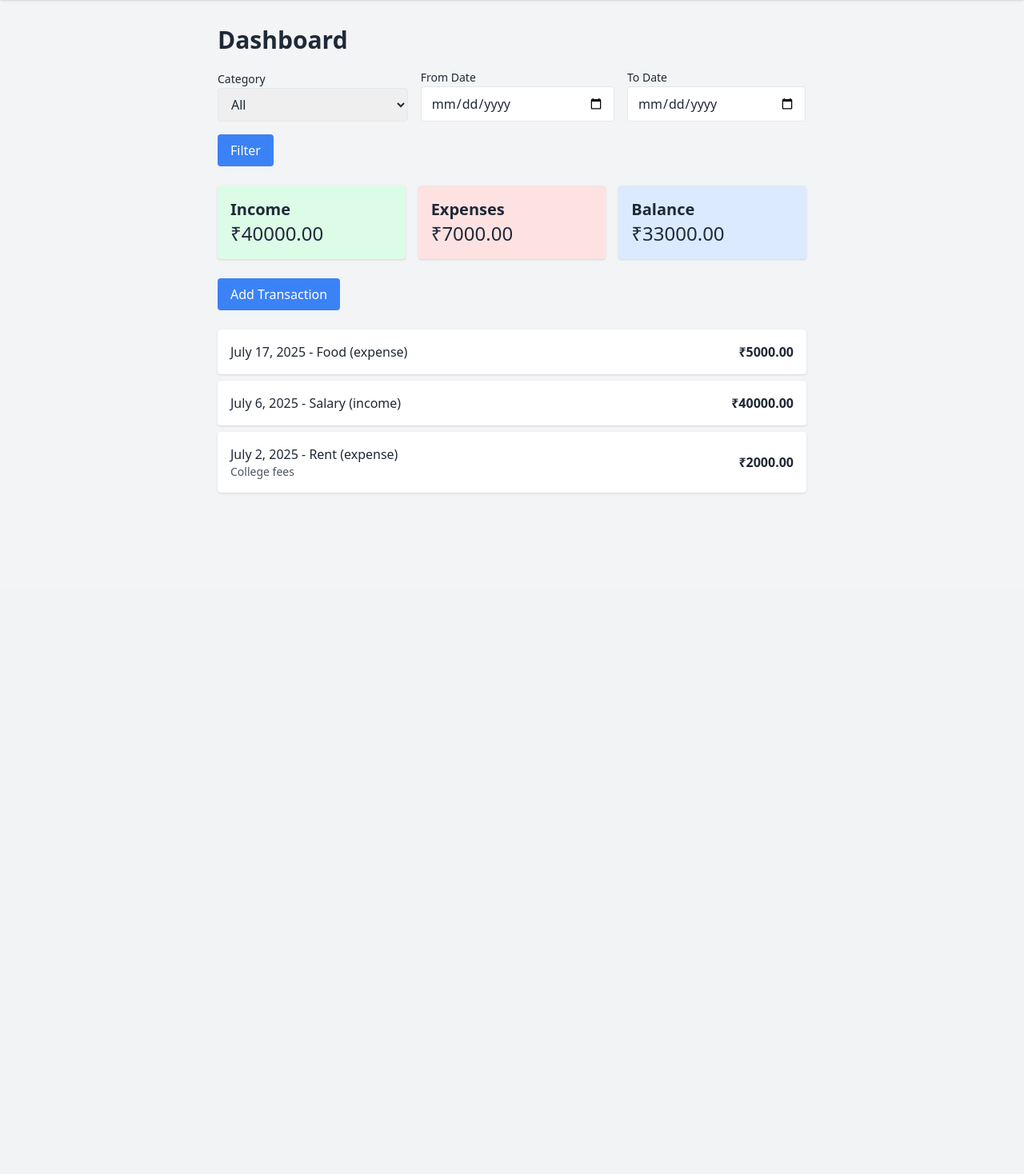
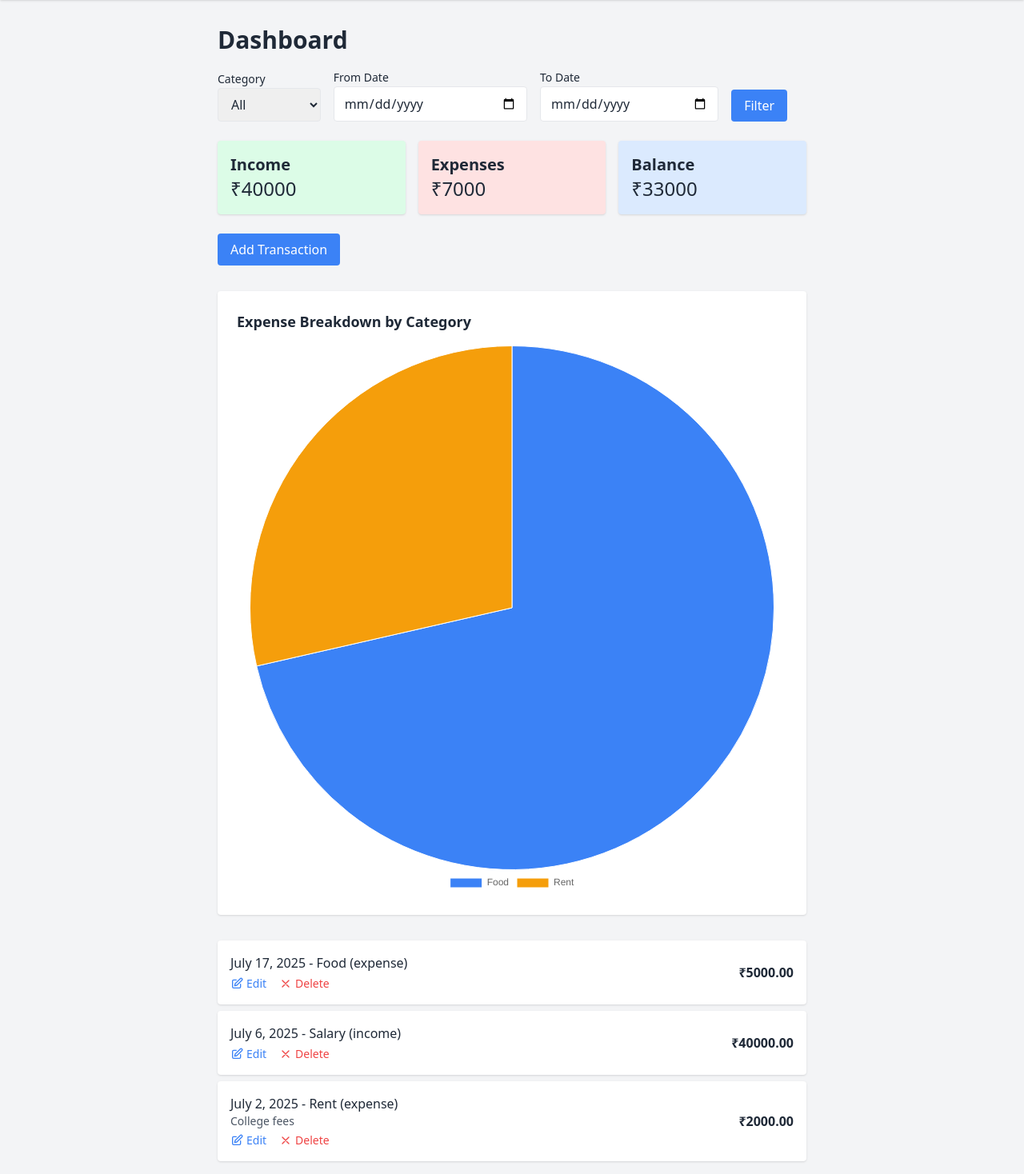
Before and after one commit to nihal-firos/personal-finance-tracker, a Django app: page / in a window 1280 px wide. Shown: the part 64-1532 px from the top of the page at 80% size. Before the commit the page ends 681 px from the top, so only its background shows below. Run offline with Django 5.2, Linux system fonts and the light colour scheme; a user stored in the database is signed in; data comes from the database, SQL or seed files in the repository; both versions use the stored data as it was after the commit; some libraries are stand-ins or nearby versions.

Commit message:
added edit/delete, added pie chart

```diff
--- a/finance/urls.py
+++ b/finance/urls.py
@@ -10,4 +10,6 @@
     path('register/', views.register, name='register'),
     path('accounts/logout/', auth_views.LogoutView.as_view(), name='logout'),
     path('accounts/login/', LoginView.as_view(authentication_form=CustomLoginForm), name='login'),
+    path('transaction/edit/<int:pk>/', views.edit_transaction, name='edit_transaction'),
+    path('transaction/delete/<int:pk>/', views.delete_transaction, name='delete_transaction'),
 ]
--- a/finance/views.py
+++ b/finance/views.py
@@ -8,35 +8,53 @@
 from django.contrib import messages
 from django.db.models import Q
 from django.utils.dateparse import parse_date
+from django.db.models import Sum
+from django.shortcuts import get_object_or_404
+from django.http import JsonResponse
+import json
+from django.utils.safestring import mark_safe
+
 
 @login_required
 def dashboard(request):
+    # Base queryset
     transactions = Transaction.objects.filter(user=request.user).order_by('-date')
     categories = Category.objects.all()
 
-    # Get filters from GET params
+    # Apply filters
     category_id = request.GET.get('category')
     start_date = request.GET.get('start_date')
     end_date = request.GET.get('end_date')
 
-    # Apply filters if present
     if category_id and category_id != "all":
         transactions = transactions.filter(category_id=category_id)
     if start_date:
-        transactions = transactions.filter(date__gte=parse_date(start_date))
+        transactions = transactions.filter(date__gte=start_date)
     if end_date:
-        transactions = transactions.filter(date__lte=parse_date(end_date))
-
-    income_categories = Category.objects.filter(type='income')
-    expense_categories = Category.objects.filter(type='expense')
+        transactions = transactions.filter(date__lte=end_date)
 
     # Calculate totals
-    total_income = sum(t.amount for t in transactions if t.type == 'income')
-    total_expense = sum(t.amount for t in transactions if t.type == 'expense')
+    total_income = transactions.filter(type='income').aggregate(total=Sum('amount'))['total'] or 0
+    total_expense = transactions.filter(type='expense').aggregate(total=Sum('amount'))['total'] or 0
     balance = total_income - total_expense
 
-    return render(request, 'finance/dashboard.html', {
-        'transactions': transactions,
+    # Prepare chart data
+    category_totals = (
+    transactions
+    .filter(type='expense')
+    .values('category__name')  # Removed 'category__color'
+    .annotate(total=Sum('amount'))
+    .order_by('-total')
+    )
+
+    # Convert to lists for Chart.js
+    labels = [item['category__name'] for item in category_totals]
+    data = [float(item['total']) for item in category_totals]  # Convert Decimal to float
+    colors = [item['category__color'] for item in category_totals] if category_totals[0].get('category__color') else None
+
+    # Prepare context
+    context = {
+        'transactions': transactions[:10],  # Limit to recent 10 transactions
         'total_income': total_income,
         'total_expense': total_expense,
         'balance': balance,
@@ -44,10 +62,12 @@
         'selected_category': category_id,
         'start_date': start_date,
         'end_date': end_date,
-        'income_categories': income_categories,
-        'expense_categories': expense_categories,
-    })
+        'chart_labels': mark_safe(json.dumps(labels)),  # Safe JSON
+        'chart_data': mark_safe(json.dumps(data)),      # Safe JSON
+        'chart_colors': mark_safe(json.dumps(colors)) if colors else None,
+    }
 
+    return render(request, 'finance/dashboard.html', context)
 @login_required
 def add_transaction(request):
     if request.method == 'POST':
@@ -73,3 +93,30 @@
     else:
         form = RegisterForm()
     return render(request, 'registration/register.html', {'form': form})
+
+@login_required
+def edit_transaction(request, pk):
+    transaction = get_object_or_404(Transaction, pk=pk, user=request.user)
+
+    if request.method == 'POST':
+        form = TransactionForm(request.POST, instance=transaction)
+        if form.is_valid():
+            form.save()
+            messages.success(request, "Transaction updated.")
+            return redirect('dashboard')
+    else:
+        form = TransactionForm(instance=transaction)
+
+    return render(request, 'finance/edit_transaction.html', {'form': form})
+
+
+@login_required
+def delete_transaction(request, pk):
+    transaction = get_object_or_404(Transaction, pk=pk, user=request.user)
+
+    if request.method == 'POST':
+        transaction.delete()
+        messages.success(request, "Transaction deleted.")
+        return redirect('dashboard')
+
+    return render(request, 'finance/delete_transaction.html', {'transaction': transaction})
--- a/templates/base.html
+++ b/templates/base.html
@@ -5,6 +5,7 @@
     <title>{% block title %}Finance Tracker{% endblock %}</title>
     <meta name="viewport" content="width=device-width, initial-scale=1.0">
     <script src="https://cdn.tailwindcss.com"></script>
+    <script src="https://cdn.jsdelivr.net/npm/chart.js"></script>
 </head>
 <body class="bg-gray-100 text-gray-800 min-h-screen">
 
--- a/templates/finance/dashboard.html
+++ b/templates/finance/dashboard.html
@@ -59,12 +59,72 @@
 
 <a href="{% url 'add_transaction' %}" class="inline-block bg-blue-500 text-white px-4 py-2 rounded hover:bg-blue-600">Add Transaction</a>
 
+<!-- Chart.js -->
+<script src="https://cdn.jsdelivr.net/npm/chart.js"></script>
+
+<!-- Expense Pie Chart -->
+<div class="my-8 p-6 bg-white rounded shadow">
+  <h2 class="text-lg font-bold mb-4">Expense Breakdown by Category</h2>
+  <canvas id="expenseChart" width="400" height="300"></canvas>
+</div>
+
+<script>
+  const ctx = document.getElementById("expenseChart").getContext('2d');
+  const expenseChart = new Chart(ctx, {
+    type: 'pie',
+    data: {
+      labels: {{ chart_labels|safe }},
+      datasets: [{
+        data: {{ chart_data|safe }},
+        backgroundColor: [
+          '#3b82f6', '#f59e0b', '#10b981', '#ef4444', '#8b5cf6',
+          '#6366f1', '#f87171', '#34d399', '#facc15', '#a78bfa'
+        ],
+        borderWidth: 1
+      }]
+    },
+    options: {
+      responsive: true,
+      plugins: {
+        legend: {
+          position: 'bottom'
+        },
+        tooltip: {
+          callbacks: {
+            label: function(context) {
+              return `₹${context.parsed}`;
+            }
+          }
+        }
+      }
+    }
+  });
+</script>
+
+
 <ul class="mt-6 space-y-2">
   {% for t in transactions %}
     <li class="bg-white p-4 rounded shadow flex justify-between items-center">
       <div>
         <div class="font-medium">{{ t.date }} - {{ t.category }} ({{ t.type }})</div>
         <div class="text-sm text-gray-600">{{ t.description }}</div>
+        <div class="mt-1 flex items-center gap-4 text-sm">
+          <!-- Edit -->
+          <a href="{% url 'edit_transaction' t.id %}" class="flex items-center text-blue-500 hover:underline">
+            <svg xmlns="http://www.w3.org/2000/svg" class="w-4 h-4 mr-1" fill="none" viewBox="0 0 24 24" stroke="currentColor">
+              <path stroke-linecap="round" stroke-linejoin="round" stroke-width="2" d="M11 5H6a2 2 0 00-2 2v11a2 2 0 002 2h11a2 2 0 002-2v-5M18.5 2.5a2.121 2.121 0 013 3L12 15l-4 1 1-4 9.5-9.5z" />
+            </svg>
+            Edit
+          </a>
+
+          <!-- Delete -->
+          <a href="{% url 'delete_transaction' t.id %}" class="flex items-center text-red-500 hover:underline">
+            <svg xmlns="http://www.w3.org/2000/svg" class="w-4 h-4 mr-1" fill="none" viewBox="0 0 24 24" stroke="currentColor">
+              <path stroke-linecap="round" stroke-linejoin="round" stroke-width="2" d="M6 18L18 6M6 6l12 12" />
+            </svg>
+            Delete
+          </a>
+        </div>
       </div>
       <div class="font-semibold">₹{{ t.amount }}</div>
     </li>
```
Also changed, not shown: finance/forms.py (+15 -1 lines), templates/finance/add_transaction.html (+10 -2 lines), templates/finance/delete_transaction.html (added, +16 -0 lines), templates/finance/edit_transaction.html (added, +17 -0 lines), db.sqlite3.
